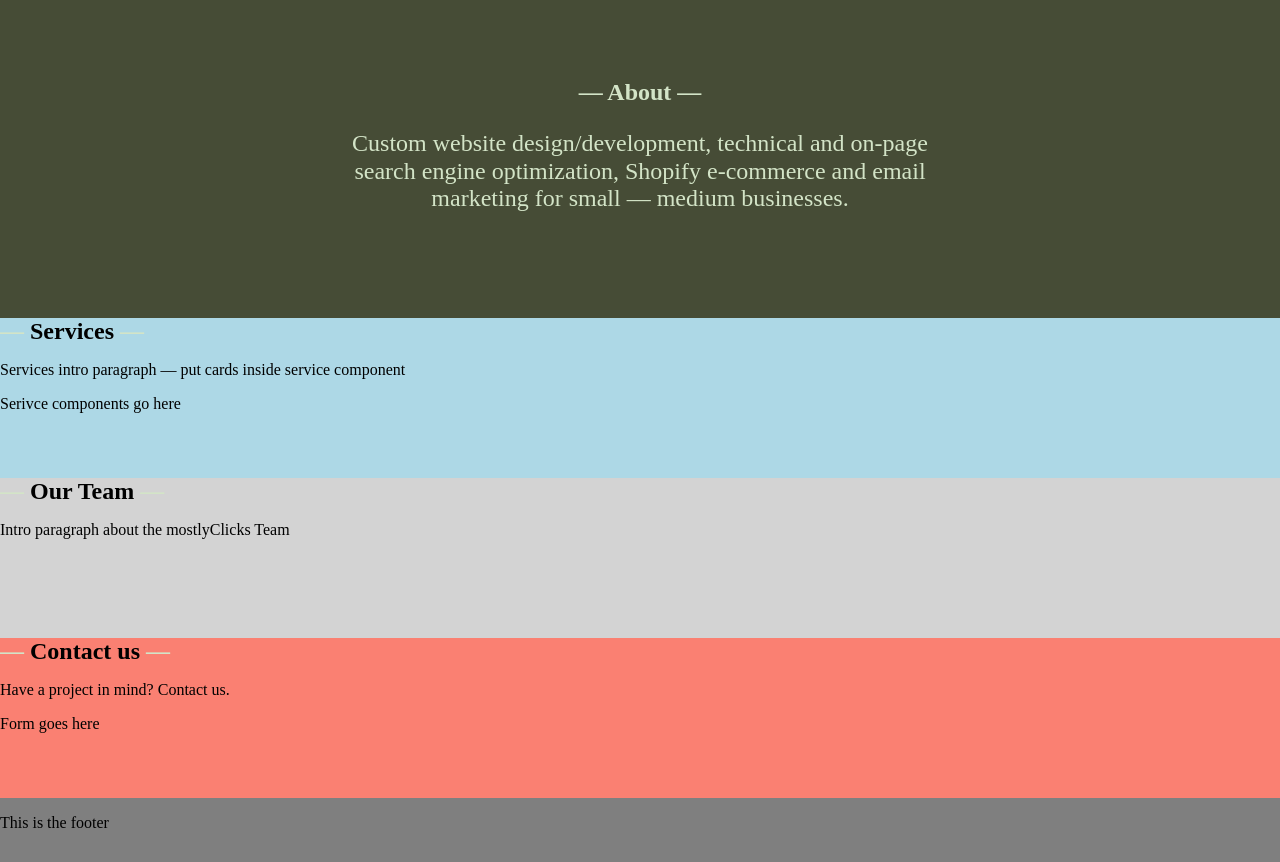
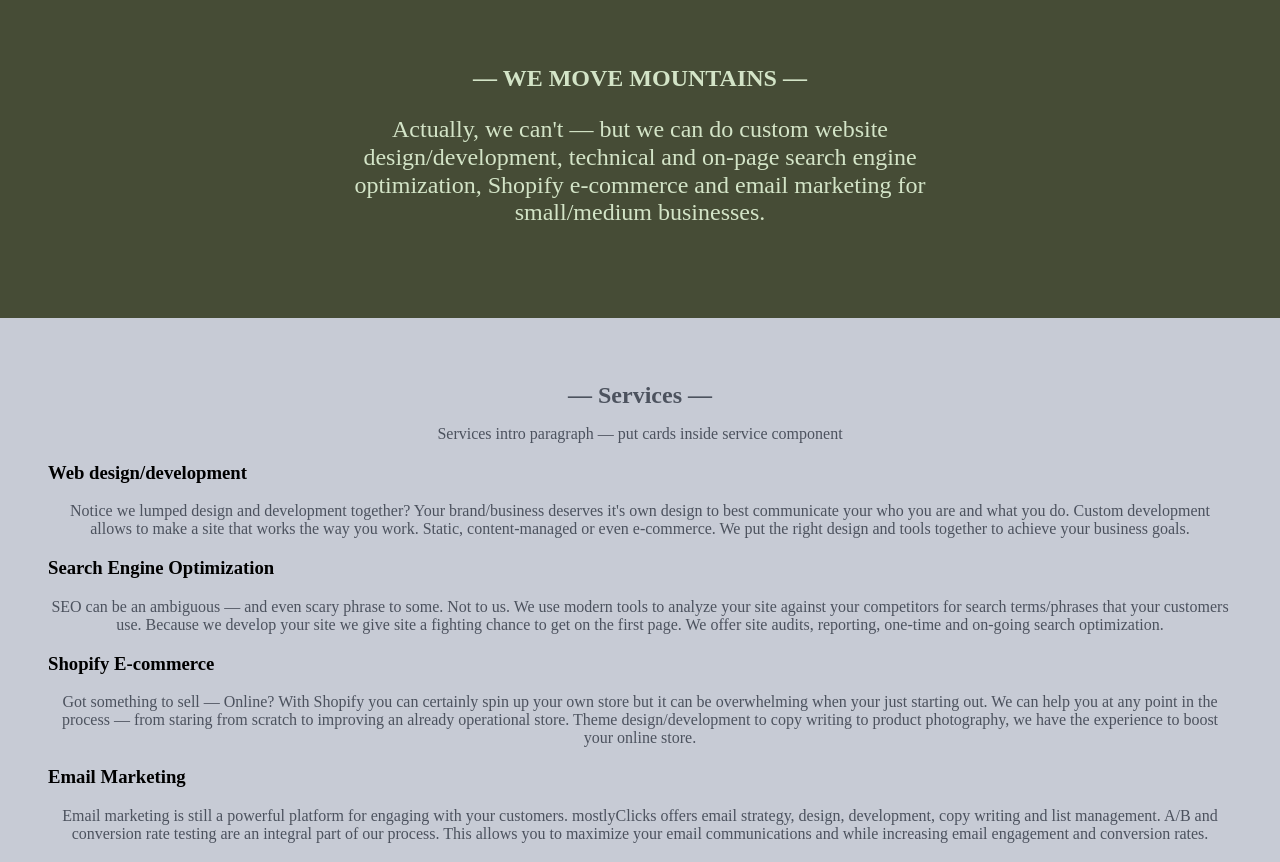
Before and after one commit to mostlyclicks/mostlyclicks-2022, a Gatsby site: page / in a window 1280 px wide. Shown: the part 562-1424 px from the top of the page. Built offline with nearby package versions, Linux system fonts and the light colour scheme; Gatsby itself is replaced by a stand-in of ours.

Commit message:
add service cards - no styling yet

```diff
--- /dev/null
+++ b/src/components/Card.js
@@ -0,0 +1,19 @@
+import React from 'react'
+import styled from 'styled-components'
+
+const Card = (props) => {
+  return (
+    <StyledCard>
+      <h3>{props.title}</h3>
+      {props.children}
+    </StyledCard>
+  )
+}
+
+export default Card
+
+const StyledCard = styled.div`
+  p {
+    text-align:left;
+  }
+`
--- a/src/components/Hero.js
+++ b/src/components/Hero.js
@@ -22,7 +22,7 @@ const HeroBox = styled.div`
   background-size:cover;
   background-position:center;
   position:relative;
-  margin-top:-80px;
+  margin-top:-100px;
   display:flex;
   justify-content:center;
   align-items:center;
--- a/src/components/Layout.js
+++ b/src/components/Layout.js
@@ -18,7 +18,10 @@ const GlobalStyle = createGlobalStyle`
 
   h2::before, h2::after {
     content: " — ";
-    color:#d3e4c7;
+    #about {
+      color:#d3e4c7;
+    }
+
   }
   h2#about {
     color:#d3e4c7;
--- a/src/components/Services.js
+++ b/src/components/Services.js
@@ -1,19 +1,44 @@
 import React from 'react'
 import styled from 'styled-components'
+import Card from './Card'
 
 const Services = (props) => {
   return (
     <ServiceBox>
-      <h2>{props.title}</h2>
-      {props.children}
-      <p>Serivce components go here</p>
+      <div>
+        <h2>{props.title}</h2>
+        {props.children}
+        <Card title="Web design/development">
+          <p>Notice we lumped design and development together? Your brand/business deserves it's own design to best communicate your who you are and what you do. Custom development allows to make a site that works the way you work. Static, content-managed or even e-commerce. We put the right design and tools together to achieve your business goals.</p>
+        </Card>
+        <Card title="Search Engine Optimization">
+          <p>SEO can be an ambiguous &mdash; and even scary phrase to some. Not to us. We use modern tools to analyze your site against your competitors for search terms/phrases that your customers use. Because we develop your site we give site a fighting chance to get on the first page. We offer site audits, reporting, one-time and on-going search optimization.</p>
+        </Card>
+        <Card title="Shopify E-commerce">
+          <p>Got something to sell &mdash; Online? With Shopify you can certainly spin up your own store but it can be overwhelming when your just starting out. We can help you at any point in the process &mdash; from staring from scratch to improving an already operational store. Theme design/development to copy writing to product photography, we have the experience to boost your online store.</p>
+        </Card>
+        <Card title="Email Marketing">
+          <p>Email marketing is still a powerful platform for engaging with your customers. mostlyClicks offers email strategy, design, development, copy writing and list management. A/B and conversion rate testing are an integral part of our process. This allows you to maximize your email communications and while increasing email engagement and conversion rates.</p>
+        </Card>
+      </div>
     </ServiceBox>
-  )
+  );
 }
 
 export default Services
 
 const ServiceBox = styled.div`
-  background-color: lightblue;
+  display: flex;
+  background-color: #c7cbd5;
   min-height: 20vh;
+  padding: 4rem 3rem;
+  justify-content: center;
+  div {
+    align-self: center;
+    h2,
+    p {
+      text-align: center;
+      color: #4c525e;
+    }
+  }
 `;
--- a/src/pages/index.js
+++ b/src/pages/index.js
@@ -20,11 +20,10 @@ const Index = () => {
       <StyledMain>
         <Hero title="Web, SEO, Email Marketing | Park City, UT" />
 
-        <About title="About">
+        <About title="WE MOVE MOUNTAINS">
           <p>
-            Custom website design/development, technical and on-page search
-            engine optimization, Shopify e-commerce and email marketing for small &mdash;
-            medium businesses.
+            Actually, we can't &mdash; but we can do custom website design/development, technical and on-page search
+            engine optimization, Shopify e-commerce and email marketing for small/medium businesses.
           </p>
         </About>
 
@@ -54,7 +53,7 @@ export default Index
 
 //Styles
 const StyledHeader = styled.header`
-  min-height: 80px;
+  min-height: 100px;
   display:flex;
   align-items:center;
   position:relative;
```
